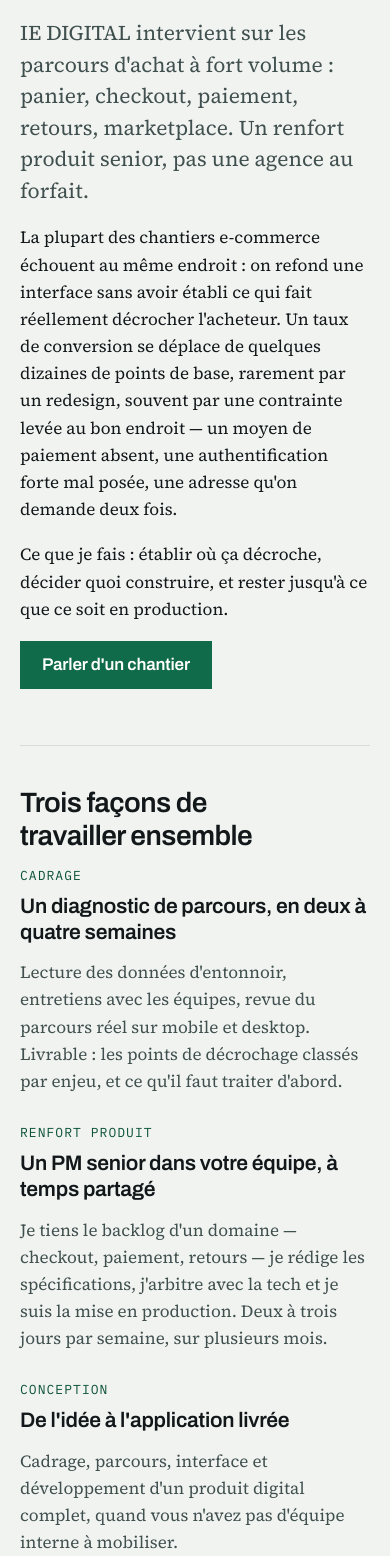
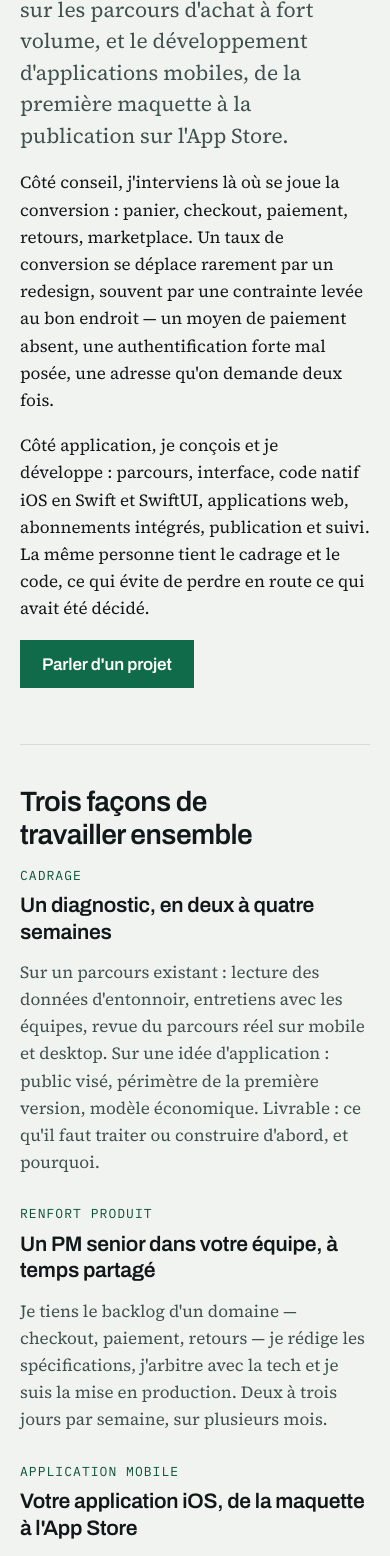
Before and after one commit to Kanjalex-dev/iedigital-site, a plain HTML site: page index.html in a window 390 px wide. Shown: the part 444-2000 px from the top of the page. Drawn offline with Linux system fonts and the light colour scheme.

Commit message:
Accueil : conseil produit et développement d'applications mobiles
Co-Authored-By: Claude Opus 5.5 <noreply@anthropic.com>
Claude-Session: https://claude.ai/code/session_01HTFJ8gjbjadLbeYZ3coefp

```diff
--- a/index.html
+++ b/index.html
@@ -4,7 +4,7 @@
 <meta charset="utf-8">
 <meta name="viewport" content="width=device-width, initial-scale=1, viewport-fit=cover">
 <title>IE DIGITAL</title>
-<meta name="description" content="Renfort produit senior sur les parcours d'achat e-commerce : panier, checkout, paiement, retours, marketplace.">
+<meta name="description" content="Conseil produit sur les parcours d'achat et développement d'applications mobiles iOS, de la maquette à l'App Store.">
 <link rel="canonical" href="https://iedigital.fr/">
 <link rel="preconnect" href="https://fonts.googleapis.com">
 <link rel="preconnect" href="https://fonts.gstatic.com" crossorigin>
@@ -34,38 +34,41 @@
     <a href="contact.html">Contact</a>
   </nav>
   <div class="rail-foot">
-    <p>Conseil et conception<br>de produits digitaux</p>
+    <p>Conseil produit et<br>développement d'apps mobiles</p>
     <p>Lille&nbsp;&middot;&nbsp;contact@iedigital.fr</p>
   </div>
 </header>
 <main>
 <article class="page">
-<p class="eyebrow">Conseil et conception de produits digitaux</p>
-<h1>Vos clients abandonnent le tunnel. La question est de savoir où, et pourquoi.</h1>
-<p class="lede">IE DIGITAL intervient sur les parcours d'achat à fort volume&nbsp;: panier,
-checkout, paiement, retours, marketplace. Un renfort produit senior, pas une agence
-au forfait.</p>
+<p class="eyebrow">Conseil produit &middot; Développement d'applications mobiles</p>
+<h1>Décider quoi construire, puis le construire.</h1>
+<p class="lede">IE DIGITAL exerce deux métiers qui se tiennent&nbsp;: le conseil produit
+sur les parcours d'achat à fort volume, et le développement d'applications mobiles, de
+la première maquette à la publication sur l'App Store.</p>
 
-<p>La plupart des chantiers e-commerce échouent au même endroit&nbsp;: on refond une
-interface sans avoir établi ce qui fait réellement décrocher l'acheteur. Un taux de
-conversion se déplace de quelques dizaines de points de base, rarement par un
+<p>Côté conseil, j'interviens là où se joue la conversion&nbsp;: panier, checkout,
+paiement, retours, marketplace. Un taux de conversion se déplace rarement par un
 redesign, souvent par une contrainte levée au bon endroit — un moyen de paiement
 absent, une authentification forte mal posée, une adresse qu'on demande deux fois.</p>
 
-<p>Ce que je fais&nbsp;: établir où ça décroche, décider quoi construire, et rester
-jusqu'à ce que ce soit en production.</p>
+<p>Côté application, je conçois et je développe&nbsp;: parcours, interface, code natif
+iOS en Swift et SwiftUI, applications web, abonnements intégrés, publication et suivi.
+La même personne tient le cadrage et le code, ce qui évite de perdre en route ce qui
+avait été décidé.</p>
 
-<p><a class="cta" href="contact.html">Parler d'un chantier</a></p>
+<p><a class="cta" href="contact.html">Parler d'un projet</a></p>
 
 <section>
   <h2>Trois façons de travailler ensemble</h2>
   <div class="stack">
     <div class="entry">
       <span class="kicker">Cadrage</span>
-      <h3>Un diagnostic de parcours, en deux à quatre semaines</h3>
-      <p>Lecture des données d'entonnoir, entretiens avec les équipes, revue du
-      parcours réel sur mobile et desktop. Livrable&nbsp;: les points de décrochage
-      classés par enjeu, et ce qu'il faut traiter d'abord.</p>
+      <h3>Un diagnostic, en deux à quatre semaines</h3>
+      <p>Sur un parcours existant&nbsp;: lecture des données d'entonnoir, entretiens avec
+      les équipes, revue du parcours réel sur mobile et desktop. Sur une idée
+      d'application&nbsp;: public visé, périmètre de la première version, modèle
+      économique. Livrable&nbsp;: ce qu'il faut traiter ou construire d'abord, et
+      pourquoi.</p>
     </div>
     <div class="entry">
       <span class="kicker">Renfort produit</span>
@@ -75,10 +78,12 @@ jusqu'à ce que ce soit en production.</p>
       Deux à trois jours par semaine, sur plusieurs mois.</p>
     </div>
     <div class="entry">
-      <span class="kicker">Conception</span>
-      <h3>De l'idée à l'application livrée</h3>
-      <p>Cadrage, parcours, interface et développement d'un produit digital complet,
-      quand vous n'avez pas d'équipe interne à mobiliser.</p>
+      <span class="kicker">Application mobile</span>
+      <h3>Votre application iOS, de la maquette à l'App Store</h3>
+      <p>Maquettes validées avant la première ligne de code, développement natif,
+      achats intégrés et abonnements, conformité aux règles de l'App Store et au RGPD,
+      publication. Pour un produit neuf, ou quand vous n'avez pas d'équipe interne à
+      mobiliser.</p>
     </div>
   </div>
 </section>
@@ -86,9 +91,9 @@ jusqu'à ce que ce soit en production.</p>
 <section>
   <h2>Ce que ce n'est pas</h2>
   <p class="note">Ni une agence créative, ni une ESN qui facture des jours-hommes. Pas
-  de refonte au forfait vendue avant le diagnostic, pas d'équipe junior placée sous un
-  nom senior. Si le problème que vous décrivez ne relève pas de mon domaine, je vous
-  le dis et je m'arrête là.</p>
+  de refonte vendue avant le diagnostic, pas d'application chiffrée avant d'avoir été
+  cadrée, pas d'équipe junior placée sous un nom senior. Si le problème que vous
+  décrivez ne relève pas de mon domaine, je vous le dis et je m'arrête là.</p>
 </section>
 
 <footer class="foot">
```
Also changed, not shown: a-propos.html (+1 -1 lines), contact.html (+1 -1 lines), expertises.html (+1 -1 lines), forge-confidentialite.html (+1 -1 lines), mentions-legales.html (+1 -1 lines), methode.html (+1 -1 lines), 1 other file.
